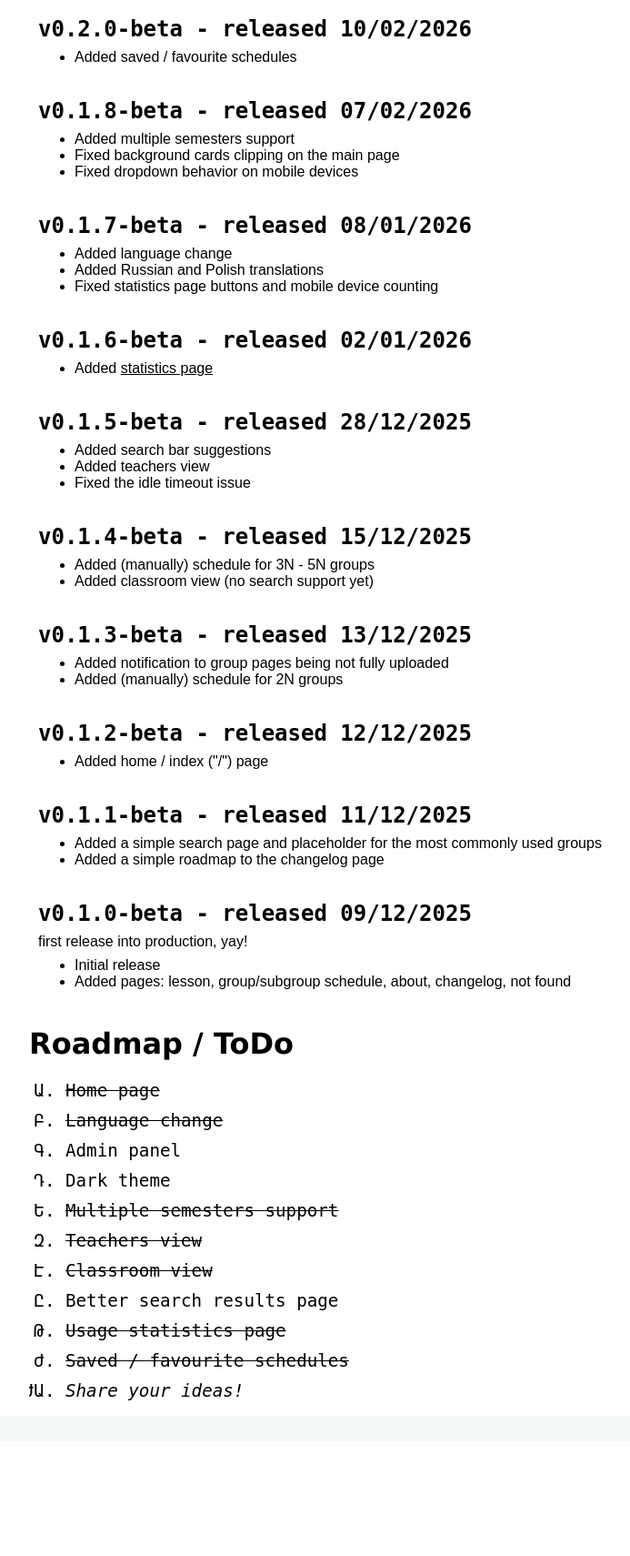
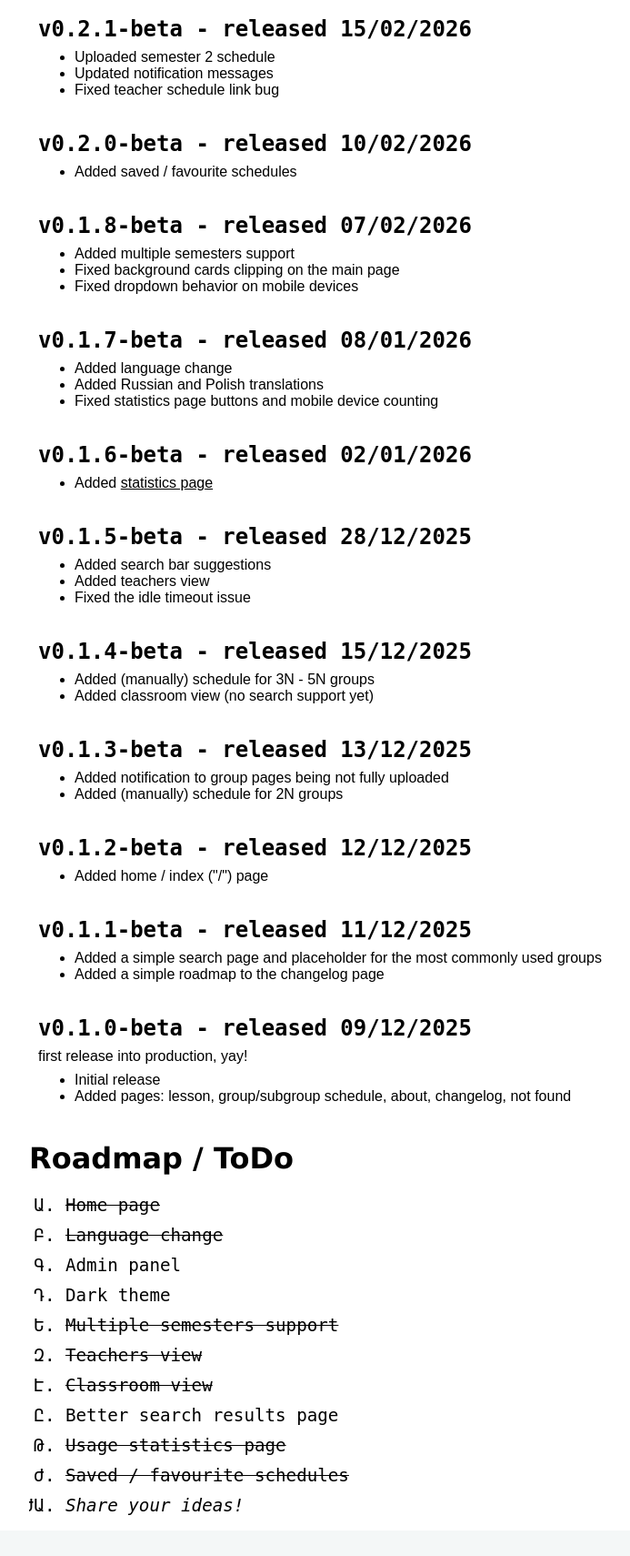
Before and after one commit to Kak0ytachel/MckSchedule, a Python web app: template templates/changelog.html in a window 1280 px wide. Shown: the part 81-1791 px from the top of the page at 91% size, without its empty margins (108-801 px from the left). Before the commit the page ends 1620 px from the top, so only its background shows below. Run offline with Jinja, Linux system fonts and the light colour scheme; the template is opened without the code that fills it, so the values that code supplies are empty; some libraries are stand-ins or nearby versions.

Commit message:
changelog updated

```diff
--- a/templates/changelog.html
+++ b/templates/changelog.html
@@ -17,6 +17,14 @@
         <p> {{ translate(request, "changelog-text")}} <a href="/about"> {{ translate(request, "changelog-link")}}</a></p>
     </header>
     <section>
+        <article class="changelog-article">
+            <h2> v0.2.1-beta - released 15/02/2026</h2>
+            <ul>
+                <li> Uploaded semester 2 schedule</li>
+                <li> Updated notification messages</li>
+                <li> Fixed teacher schedule link bug</li>
+            </ul>
+        </article>
         <article class="changelog-article">
             <h2> v0.2.0-beta - released 10/02/2026</h2>
             <ul>
```
Also changed, not shown: changelog.md.
